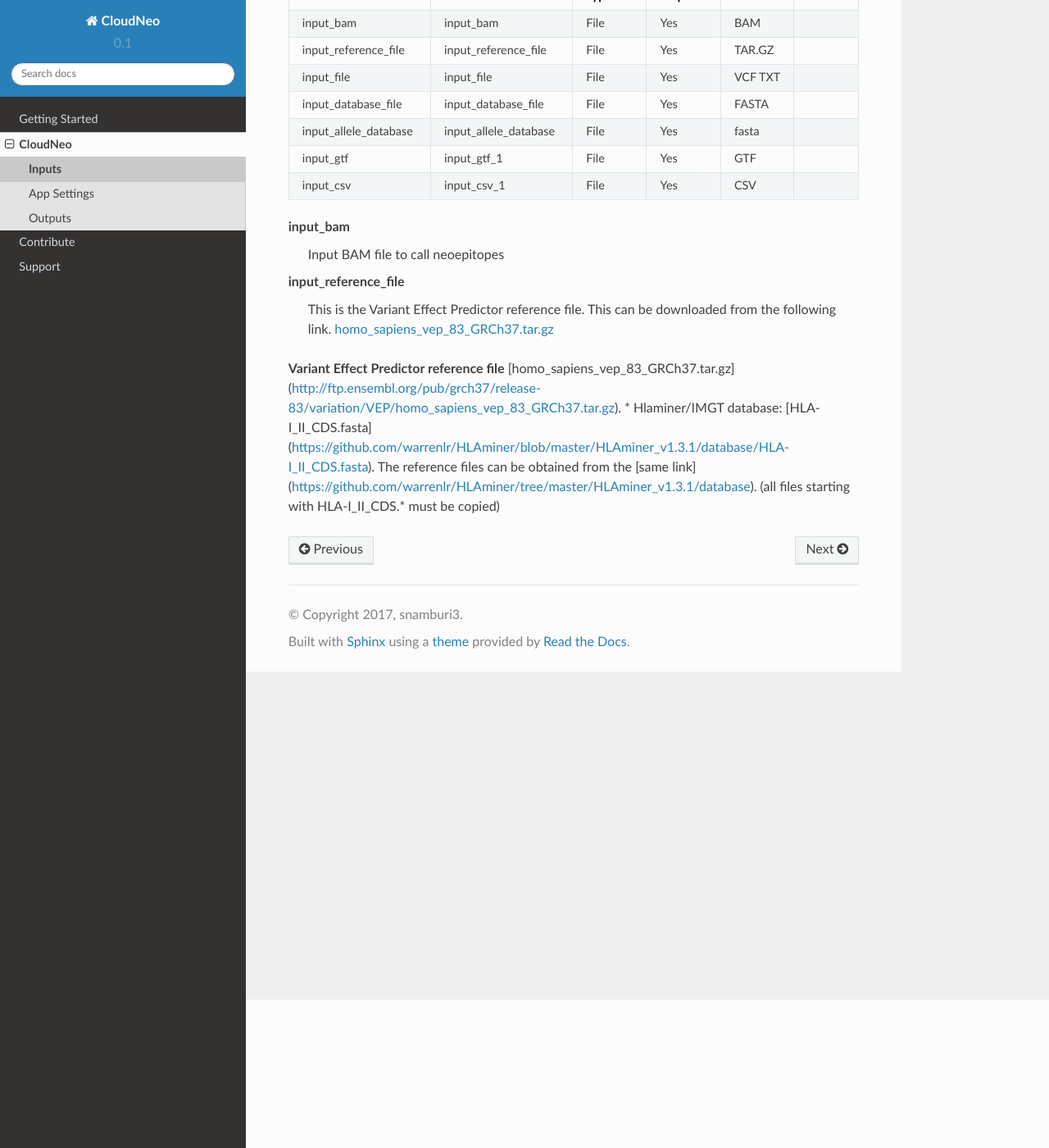
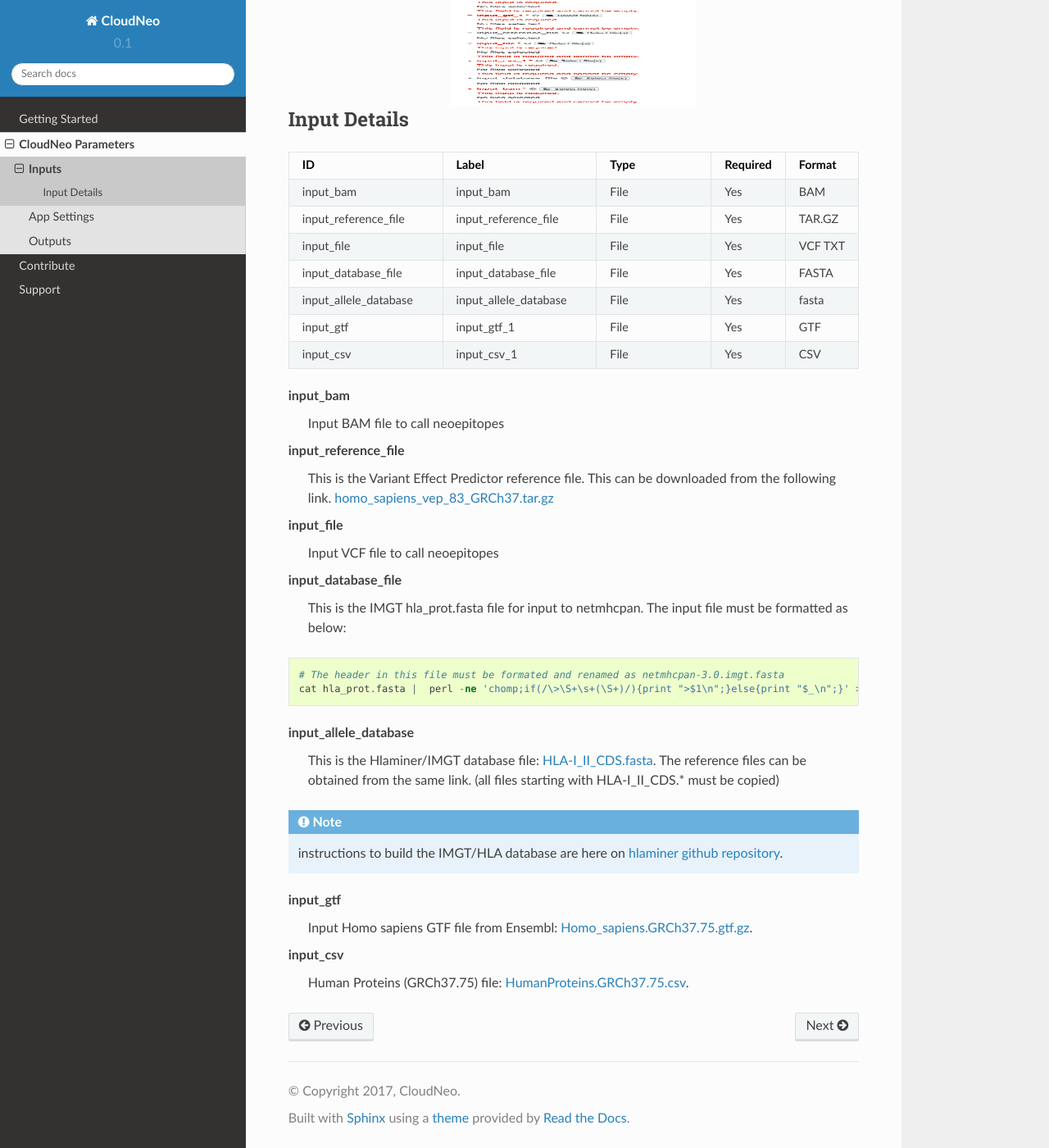
Before and after one commit to TheJacksonLaboratory/CloudNeo, a Sphinx documentation site: the page built from docs/cloudneo/inputs.rst, in a window 1280 px wide and 1400 px high, scrolled down 181 px. Shown: the whole window at 82% size. Built offline with Sphinx 7.4.7 and the Read the Docs theme 2.0.0, drawn with Linux system fonts in a browser that asks for light colours; some of the changed text lies outside the part shown.

Commit message:
updated to version 1

```diff
--- a/docs/cloudneo/app-settings.rst
+++ b/docs/cloudneo/app-settings.rst
@@ -5,7 +5,7 @@ App Settings
    :maxdepth: 1
 
 .. csv-table::
-   :header: "**ID**", "**Label**", "**Type**", "Required", "Prefix", "Default"
+   :header: "**ID**", "**Label**", "**Type**", "**Required**", "**Prefix**", "**Default**"
    :widths: 50, 50, 50, 50, 50, 50
 
    num_gap_extensions,maximum number of gap extensions,int,No,-e,0
--- a/docs/cloudneo/index.rst
+++ b/docs/cloudneo/index.rst
@@ -1,5 +1,5 @@
-CloudNeo
-==========
+CloudNeo Parameters
+====================
 .. toctree::
    :maxdepth: 2
 
--- a/docs/cloudneo/inputs.rst
+++ b/docs/cloudneo/inputs.rst
@@ -4,9 +4,17 @@ Inputs
 .. toctree::
    :maxdepth: 1
 
+.. image:: ../images/inputs.png
+    :width: 300px
+    :align: center
+    :height: 150px
+    :alt: inputs
+
+Input Details
+----------------
 .. csv-table::
-   :header: "**ID**", "**Label**", "**Type**", "Required", "Prefix", "Format"
-   :widths: 50, 50, 50, 10, 10, 10
+   :header: "**ID**", "**Label**", "**Type**", "**Required**", "**Format**"
+   :widths: 50, 50, 50, 10, 10
 
    input_bam,input_bam,File,Yes,BAM
    input_reference_file,input_reference_file,File,Yes,TAR.GZ
@@ -22,8 +30,24 @@ Inputs
 **input_reference_file**
   This is the Variant Effect Predictor reference file. This can be downloaded from the following link.  `homo_sapiens_vep_83_GRCh37.tar.gz <http://ftp.ensembl.org/pub/grch37/release-83/variation/VEP/homo_sapiens_vep_83_GRCh37.tar.gz>`_
 
+**input_file**
+  Input VCF file to call neoepitopes
 
+**input_database_file**
+  This is the IMGT hla_prot.fasta file for input to netmhcpan. The input file must be formatted as below:
 
+.. code-block:: perl
 
-**Variant Effect Predictor reference file** [homo_sapiens_vep_83_GRCh37.tar.gz](http://ftp.ensembl.org/pub/grch37/release-83/variation/VEP/homo_sapiens_vep_83_GRCh37.tar.gz).
-* Hlaminer/IMGT database: [HLA-I_II_CDS.fasta](https://github.com/warrenlr/HLAminer/blob/master/HLAminer_v1.3.1/database/HLA-I_II_CDS.fasta). The reference files can be obtained from the [same link](https://github.com/warrenlr/HLAminer/tree/master/HLAminer_v1.3.1/database). (all files starting with HLA-I_II_CDS.* must be copied)
+  # The header in this file must be formated and renamed as netmhcpan-3.0.imgt.fasta
+  cat hla_prot.fasta |  perl -ne 'chomp;if(/\>\S+\s+(\S+)/){print ">$1\n";}else{print "$_\n";}' > netmhcpan-3.0.imgt.fasta
+
+**input_allele_database**
+  This is the Hlaminer/IMGT database file: `HLA-I_II_CDS.fasta <https://github.com/warrenlr/HLAminer/blob/master/HLAminer_v1.3.1/database/HLA-I_II_CDS.fasta>`_. The reference files can be obtained from the same link. (all files starting with HLA-I_II_CDS.* must be copied)
+
+.. note:: instructions to build the IMGT/HLA database are here on `hlaminer github repository <https://github.com/warrenlr/HLAminer/tree/master/HLAminer_v1.3.1/database>`_.
+
+**input_gtf**
+  Input Homo sapiens GTF file from Ensembl: `Homo_sapiens.GRCh37.75.gtf.gz <https://github.com/TheJacksonLaboratory/CloudNeo/wiki/reference_files/HumanProteins.GRCh37.75.csv>`_.
+
+**input_csv**
+  Human Proteins (GRCh37.75) file: `HumanProteins.GRCh37.75.csv <https://github.com/TheJacksonLaboratory/CloudNeo/wiki/reference_files/HumanProteins.GRCh37.75.csv>`_.
--- a/docs/cloudneo/outputs.rst
+++ b/docs/cloudneo/outputs.rst
@@ -5,7 +5,7 @@ Outputs
    :maxdepth: 1
 
 .. csv-table::
-   :header: "**ID**", "**Label**", "**Type**", "Format"
+   :header: "**ID**", "**Label**", "**Type**", "**Format**"
    :widths: 50, 50, 50, 50
 
    predictions_file,predictions_file,File,TXT
--- a/docs/conf.py
+++ b/docs/conf.py
@@ -47,8 +47,8 @@ master_doc = 'index'
 
 # General information about the project.
 project = 'CloudNeo'
-copyright = '2017, snamburi3'
-author = 'snamburi3'
+copyright = '2017, CloudNeo'
+author = 'Preeti Bais et al.'
 
 # The version info for the project you're documenting, acts as replacement for
 # |version| and |release|, also used in various other places throughout the
```
